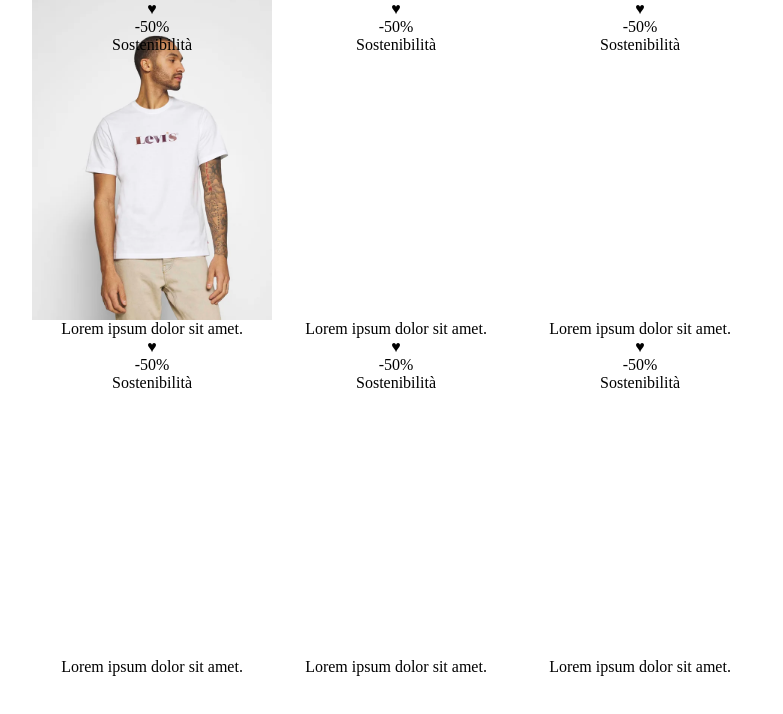
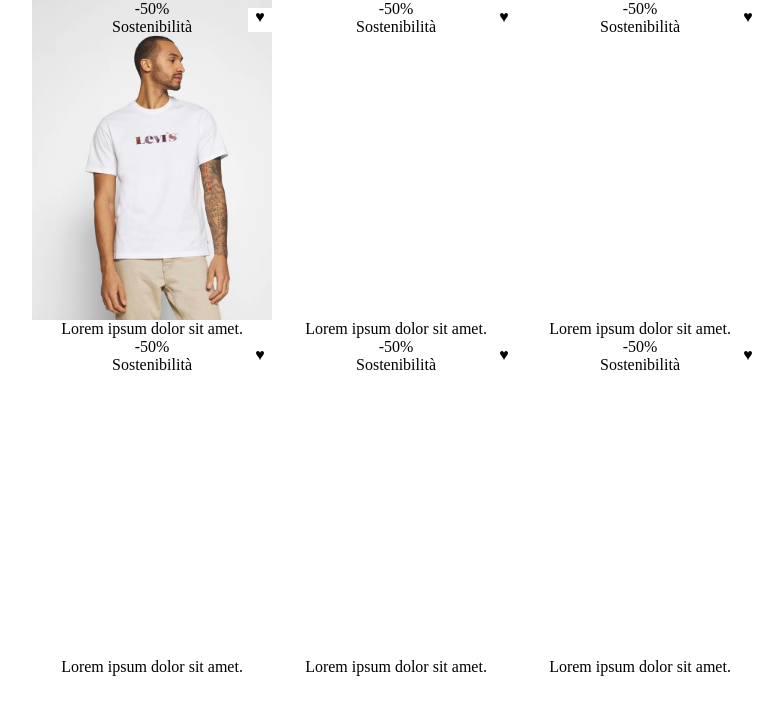
Before and after one commit to AndreSoffiantini/html-css-boolando, a plain HTML site: page index.html in a window 1280 px wide. Shown: the whole page, without its empty margins (244-1027 px from the left). Drawn offline with Linux system fonts and the light colour scheme.

Commit message:
Define like class

```diff
--- a/css/style.css
+++ b/css/style.css
@@ -10,6 +10,7 @@
 :root {
     --discount-label-color: #00875A;
     --sustainability-label-color: #EB0037;
+    --like-dimensions: 1.5rem;
 }
 
 
@@ -30,6 +31,16 @@
     height: 20rem;
     background-size: cover;
     background-position: center;
+    position: relative;
+}
+
+.like {
+    width: var(--like-dimensions);
+    height: var(--like-dimensions);
+    background-color: white;
+    position: absolute;
+    right: 0;
+    top: 0.5rem;
 }
 
 .img-relaxed-levi {
```
